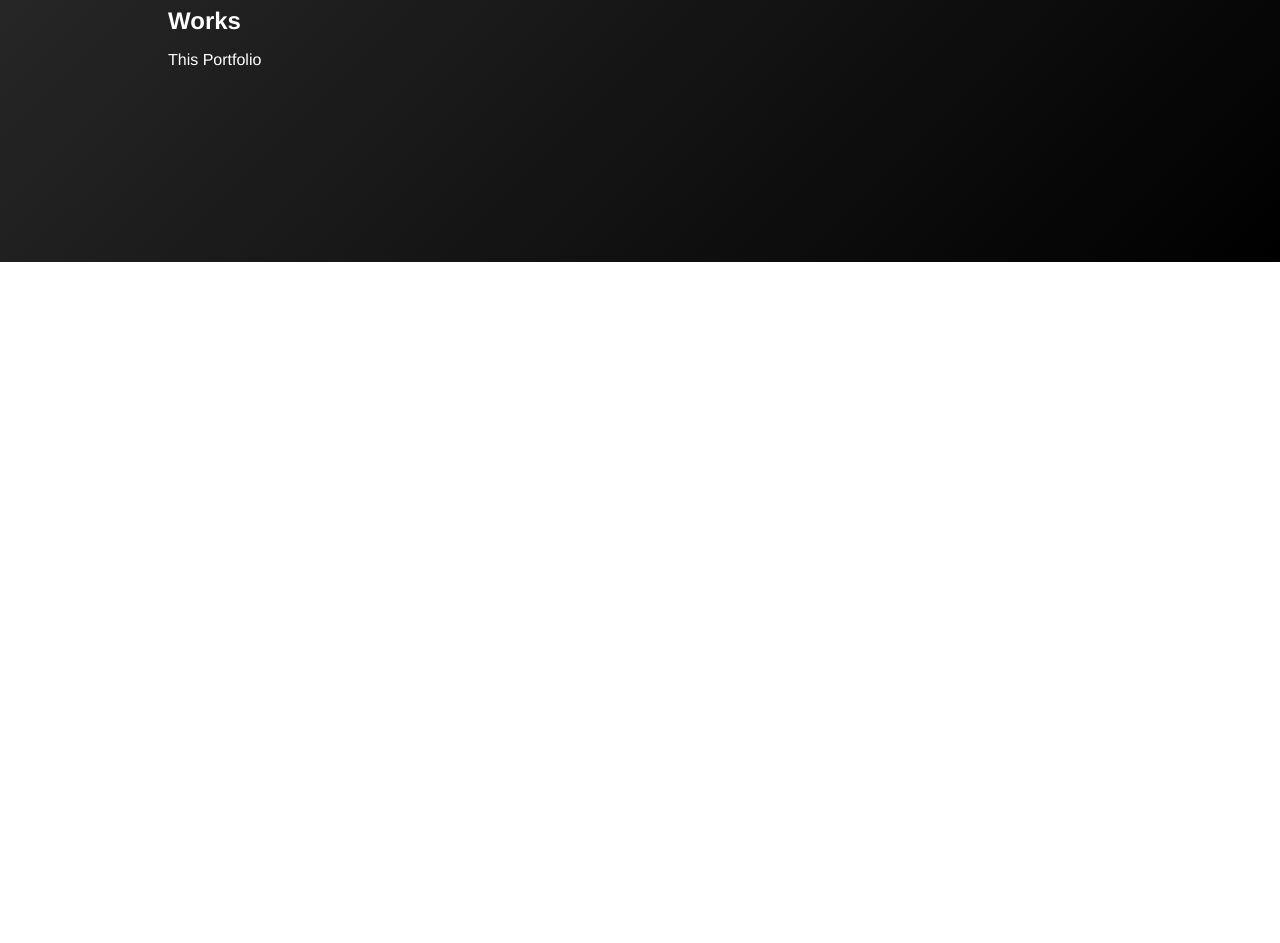
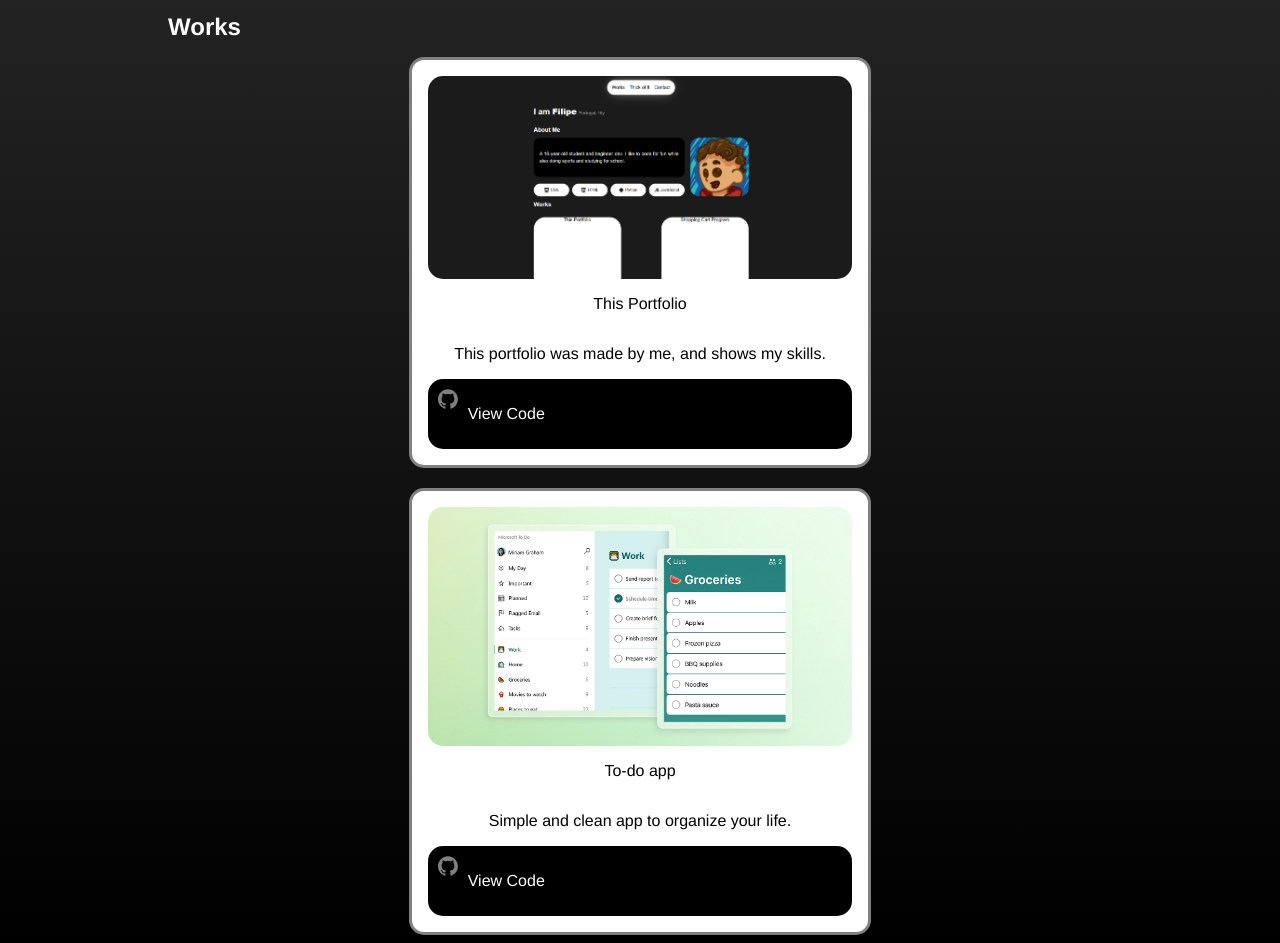
Before and after one commit to FilipeZ0/portfolio, a plain HTML site: page index.html in a window 1280 px wide. Shown: the part 554-1497 px from the top of the page. Before the commit the page ends 816 px from the top, so only its background shows below. Drawn offline with Linux system fonts and the light colour scheme.

Commit message:
Work section added

```diff
--- a/index.html
+++ b/index.html
@@ -34,25 +34,16 @@
                 I am Filipe
                 <a class="socials" href="https://github.com/FilipeZ0" target="_blank">
 
-                    <svg
-                        xmlns="http://www.w3.org/2000/svg"
-                        width="20"
-                        height="20px"
-                        viewBox="0 -3.5 256 256"
-                        preserveAspectRatio="xMinYMin meet"
-                    >
+                    <svg xmlns="http://www.w3.org/2000/svg" width="20" height="20px" viewBox="0 -3.5 256 256" preserveAspectRatio="xMinYMin meet">
                         <g fill="gray">
                             <path
-                                d="M127.505 0C57.095 0 0 57.085 0 127.505c0 56.336 36.534 104.13 87.196 120.99 6.372 1.18 8.712-2.766 8.712-6.134 0-3.04-.119-13.085-.173-23.739-35.473 7.713-42.958-15.044-42.958-15.044-5.8-14.738-14.157-18.656-14.157-18.656-11.568-7.914.872-7.752.872-7.752 12.804.9 19.546 13.14 19.546 13.14 11.372 19.493 29.828 13.857 37.104 10.6 1.144-8.242 4.449-13.866 8.095-17.05-28.32-3.225-58.092-14.158-58.092-63.014 0-13.92 4.981-25.295 13.138-34.224-1.324-3.212-5.688-16.18 1.235-33.743 0 0 10.707-3.427 35.073 13.07 10.17-2.826 21.078-4.242 31.914-4.29 10.836.048 21.752 1.464 31.942 4.29 24.337-16.497 35.029-13.07 35.029-13.07 6.94 17.563 2.574 30.531 1.25 33.743 8.175 8.929 13.122 20.303 13.122 34.224 0 48.972-29.828 59.756-58.22 62.912 4.573 3.957 8.648 11.717 8.648 23.612 0 17.06-.148 30.791-.148 34.991 0 3.393 2.295 7.369 8.759 6.117 50.634-16.879 87.122-64.656 87.122-120.973C255.009 57.085 197.922 0 127.505 0"
-                            />
+                                d="M127.505 0C57.095 0 0 57.085 0 127.505c0 56.336 36.534 104.13 87.196 120.99 6.372 1.18 8.712-2.766 8.712-6.134 0-3.04-.119-13.085-.173-23.739-35.473 7.713-42.958-15.044-42.958-15.044-5.8-14.738-14.157-18.656-14.157-18.656-11.568-7.914.872-7.752.872-7.752 12.804.9 19.546 13.14 19.546 13.14 11.372 19.493 29.828 13.857 37.104 10.6 1.144-8.242 4.449-13.866 8.095-17.05-28.32-3.225-58.092-14.158-58.092-63.014 0-13.92 4.981-25.295 13.138-34.224-1.324-3.212-5.688-16.18 1.235-33.743 0 0 10.707-3.427 35.073 13.07 10.17-2.826 21.078-4.242 31.914-4.29 10.836.048 21.752 1.464 31.942 4.29 24.337-16.497 35.029-13.07 35.029-13.07 6.94 17.563 2.574 30.531 1.25 33.743 8.175 8.929 13.122 20.303 13.122 34.224 0 48.972-29.828 59.756-58.22 62.912 4.573 3.957 8.648 11.717 8.648 23.612 0 17.06-.148 30.791-.148 34.991 0 3.393 2.295 7.369 8.759 6.117 50.634-16.879 87.122-64.656 87.122-120.973C255.009 57.085 197.922 0 127.505 0"/>
 
                             <path
-                                d="M47.755 181.634c-.28.633-1.278.823-2.185.389-.925-.416-1.445-1.28-1.145-1.916.275-.652 1.273-.834 2.196-.396.927.415 1.455 1.287 1.134 1.923M54.027 187.23c-.608.564-1.797.302-2.604-.589-.834-.889-.99-2.077-.373-2.65.627-.563 1.78-.3 2.616.59.834.899.996 2.08.36 2.65M58.33 194.39c-.782.543-2.06.034-2.849-1.1-.781-1.133-.781-2.493.017-3.038.792-.545 2.05-.055 2.85 1.07.78 1.153.78 2.513-.019 3.069M65.606 202.683c-.699.77-2.187.564-3.277-.488-1.114-1.028-1.425-2.487-.724-3.258.707-.772 2.204-.555 3.302.488 1.107 1.026 1.445 2.496.7 3.258M75.01 205.483c-.307.998-1.741 1.452-3.185 1.028-1.442-.437-2.386-1.607-2.095-2.616.3-1.005 1.74-1.478 3.195-1.024 1.44.435 2.386 1.596 2.086 2.612M85.714 206.67c.036 1.052-1.189 1.924-2.705 1.943-1.525.033-2.758-.818-2.774-1.852 0-1.062 1.197-1.926 2.721-1.951 1.516-.03 2.758.815 2.758 1.86M96.228 206.267c.182 1.026-.872 2.08-2.377 2.36-1.48.27-2.85-.363-3.039-1.38-.184-1.052.89-2.105 2.367-2.378 1.508-.262 2.857.355 3.049 1.398"
-                            />
+                                d="M47.755 181.634c-.28.633-1.278.823-2.185.389-.925-.416-1.445-1.28-1.145-1.916.275-.652 1.273-.834 2.196-.396.927.415 1.455 1.287 1.134 1.923M54.027 187.23c-.608.564-1.797.302-2.604-.589-.834-.889-.99-2.077-.373-2.65.627-.563 1.78-.3 2.616.59.834.899.996 2.08.36 2.65M58.33 194.39c-.782.543-2.06.034-2.849-1.1-.781-1.133-.781-2.493.017-3.038.792-.545 2.05-.055 2.85 1.07.78 1.153.78 2.513-.019 3.069M65.606 202.683c-.699.77-2.187.564-3.277-.488-1.114-1.028-1.425-2.487-.724-3.258.707-.772 2.204-.555 3.302.488 1.107 1.026 1.445 2.496.7 3.258M75.01 205.483c-.307.998-1.741 1.452-3.185 1.028-1.442-.437-2.386-1.607-2.095-2.616.3-1.005 1.74-1.478 3.195-1.024 1.44.435 2.386 1.596 2.086 2.612M85.714 206.67c.036 1.052-1.189 1.924-2.705 1.943-1.525.033-2.758-.818-2.774-1.852 0-1.062 1.197-1.926 2.721-1.951 1.516-.03 2.758.815 2.758 1.86M96.228 206.267c.182 1.026-.872 2.08-2.377 2.36-1.48.27-2.85-.363-3.039-1.38-.184-1.052.89-2.105 2.367-2.378 1.508-.262 2.857.355 3.049 1.398"/>
                         </g>
                     </svg>
-                    </a
-                >
+                </a>
             </h1>
 
             <h4>Web Developer from Portugal</h4>
@@ -72,11 +63,55 @@
 
             <h2>Works</h2>
 
-            <div class="Works">
+            <div class="works">
 
-                <div class="project">This Portfolio</div>
+                <div class="project">
 
-            </div>
+                    <img src="images/portfolio.png">
+                    <p class="ptitle">This Portfolio</p>
+                    <p>This portfolio was made by me, and shows my skills.</p>
+
+                    <a class="pcode" href="https://github.com/FilipeZ0/portfolio" target="_blank">
+
+                        <svg xmlns="http://www.w3.org/2000/svg" width="20" height="50px" viewBox="0 -3.5 256 256" preserveAspectRatio="xMinYMin meet">
+                            <g fill="gray">
+                                <path
+                                    d="M127.505 0C57.095 0 0 57.085 0 127.505c0 56.336 36.534 104.13 87.196 120.99 6.372 1.18 8.712-2.766 8.712-6.134 0-3.04-.119-13.085-.173-23.739-35.473 7.713-42.958-15.044-42.958-15.044-5.8-14.738-14.157-18.656-14.157-18.656-11.568-7.914.872-7.752.872-7.752 12.804.9 19.546 13.14 19.546 13.14 11.372 19.493 29.828 13.857 37.104 10.6 1.144-8.242 4.449-13.866 8.095-17.05-28.32-3.225-58.092-14.158-58.092-63.014 0-13.92 4.981-25.295 13.138-34.224-1.324-3.212-5.688-16.18 1.235-33.743 0 0 10.707-3.427 35.073 13.07 10.17-2.826 21.078-4.242 31.914-4.29 10.836.048 21.752 1.464 31.942 4.29 24.337-16.497 35.029-13.07 35.029-13.07 6.94 17.563 2.574 30.531 1.25 33.743 8.175 8.929 13.122 20.303 13.122 34.224 0 48.972-29.828 59.756-58.22 62.912 4.573 3.957 8.648 11.717 8.648 23.612 0 17.06-.148 30.791-.148 34.991 0 3.393 2.295 7.369 8.759 6.117 50.634-16.879 87.122-64.656 87.122-120.973C255.009 57.085 197.922 0 127.505 0"/>
+
+                                <path
+                                    d="M47.755 181.634c-.28.633-1.278.823-2.185.389-.925-.416-1.445-1.28-1.145-1.916.275-.652 1.273-.834 2.196-.396.927.415 1.455 1.287 1.134 1.923M54.027 187.23c-.608.564-1.797.302-2.604-.589-.834-.889-.99-2.077-.373-2.65.627-.563 1.78-.3 2.616.59.834.899.996 2.08.36 2.65M58.33 194.39c-.782.543-2.06.034-2.849-1.1-.781-1.133-.781-2.493.017-3.038.792-.545 2.05-.055 2.85 1.07.78 1.153.78 2.513-.019 3.069M65.606 202.683c-.699.77-2.187.564-3.277-.488-1.114-1.028-1.425-2.487-.724-3.258.707-.772 2.204-.555 3.302.488 1.107 1.026 1.445 2.496.7 3.258M75.01 205.483c-.307.998-1.741 1.452-3.185 1.028-1.442-.437-2.386-1.607-2.095-2.616.3-1.005 1.74-1.478 3.195-1.024 1.44.435 2.386 1.596 2.086 2.612M85.714 206.67c.036 1.052-1.189 1.924-2.705 1.943-1.525.033-2.758-.818-2.774-1.852 0-1.062 1.197-1.926 2.721-1.951 1.516-.03 2.758.815 2.758 1.86M96.228 206.267c.182 1.026-.872 2.08-2.377 2.36-1.48.27-2.85-.363-3.039-1.38-.184-1.052.89-2.105 2.367-2.378 1.508-.262 2.857.355 3.049 1.398"/>
+                            </g>
+                        </svg>
+
+                        <p>View Code</p>
+
+                    </a>
+
+                </div>
+
+                <div class="project">
+
+                    <img src="images/todo.avif">
+                    <p class="ptitle">To-do app</p>
+                    <p>Simple and clean app to organize your life.</p>
+
+                    <a class="pcode" href="https://github.com/FilipeZ0/portfolio" target="_blank">
+
+                        <svg xmlns="http://www.w3.org/2000/svg" width="20" height="50px" viewBox="0 -3.5 256 256" preserveAspectRatio="xMinYMin meet">
+                            <g fill="gray">
+                                <path
+                                    d="M127.505 0C57.095 0 0 57.085 0 127.505c0 56.336 36.534 104.13 87.196 120.99 6.372 1.18 8.712-2.766 8.712-6.134 0-3.04-.119-13.085-.173-23.739-35.473 7.713-42.958-15.044-42.958-15.044-5.8-14.738-14.157-18.656-14.157-18.656-11.568-7.914.872-7.752.872-7.752 12.804.9 19.546 13.14 19.546 13.14 11.372 19.493 29.828 13.857 37.104 10.6 1.144-8.242 4.449-13.866 8.095-17.05-28.32-3.225-58.092-14.158-58.092-63.014 0-13.92 4.981-25.295 13.138-34.224-1.324-3.212-5.688-16.18 1.235-33.743 0 0 10.707-3.427 35.073 13.07 10.17-2.826 21.078-4.242 31.914-4.29 10.836.048 21.752 1.464 31.942 4.29 24.337-16.497 35.029-13.07 35.029-13.07 6.94 17.563 2.574 30.531 1.25 33.743 8.175 8.929 13.122 20.303 13.122 34.224 0 48.972-29.828 59.756-58.22 62.912 4.573 3.957 8.648 11.717 8.648 23.612 0 17.06-.148 30.791-.148 34.991 0 3.393 2.295 7.369 8.759 6.117 50.634-16.879 87.122-64.656 87.122-120.973C255.009 57.085 197.922 0 127.505 0"/>
+
+                                <path
+                                    d="M47.755 181.634c-.28.633-1.278.823-2.185.389-.925-.416-1.445-1.28-1.145-1.916.275-.652 1.273-.834 2.196-.396.927.415 1.455 1.287 1.134 1.923M54.027 187.23c-.608.564-1.797.302-2.604-.589-.834-.889-.99-2.077-.373-2.65.627-.563 1.78-.3 2.616.59.834.899.996 2.08.36 2.65M58.33 194.39c-.782.543-2.06.034-2.849-1.1-.781-1.133-.781-2.493.017-3.038.792-.545 2.05-.055 2.85 1.07.78 1.153.78 2.513-.019 3.069M65.606 202.683c-.699.77-2.187.564-3.277-.488-1.114-1.028-1.425-2.487-.724-3.258.707-.772 2.204-.555 3.302.488 1.107 1.026 1.445 2.496.7 3.258M75.01 205.483c-.307.998-1.741 1.452-3.185 1.028-1.442-.437-2.386-1.607-2.095-2.616.3-1.005 1.74-1.478 3.195-1.024 1.44.435 2.386 1.596 2.086 2.612M85.714 206.67c.036 1.052-1.189 1.924-2.705 1.943-1.525.033-2.758-.818-2.774-1.852 0-1.062 1.197-1.926 2.721-1.951 1.516-.03 2.758.815 2.758 1.86M96.228 206.267c.182 1.026-.872 2.08-2.377 2.36-1.48.27-2.85-.363-3.039-1.38-.184-1.052.89-2.105 2.367-2.378 1.508-.262 2.857.355 3.049 1.398"/>
+                            </g>
+                        </svg>
+
+                        <p>View Code</p>
+
+                    </a>
+
+                </div>
 
         </main>
     </body>
--- a/style.css
+++ b/style.css
@@ -2,9 +2,13 @@
     --radius: 15px;
 }
 
+* {
+    box-sizing: border-box;
+}
+
 body {
     font-family: Helvetica;
-    background: linear-gradient(135deg, rgb(52, 52, 52), black);
+    background: linear-gradient(180deg, rgb(44, 44, 44) 20%, black);
     color: white;
     display: flex;
     flex-direction: column;
@@ -27,7 +31,7 @@ nav {
     justify-content: space-evenly;
     margin: 10px auto;
     width: 20%;
-    padding: 10px;
+    padding: 13px;
     background: white;
     border-radius: var(--radius);
     background: linear-gradient(90deg, white 60%, rgb(185, 185, 185));
@@ -94,6 +98,51 @@ h2 {
     height:100%;
 }
 
+.works {
+    display: flex;
+    justify-content:space-evenly;
+    gap: 20px;
+    flex-wrap: wrap;
+}
+
+.project {
+    background: white;
+    color: black;
+    display: flex;
+    flex-direction: column;
+    max-width: 49%;
+    align-items: center;
+    justify-content: center;
+    border-radius: var(--radius);
+    padding: 16px;
+    border: 3px solid gray;
+    overflow: hidden;
+
+}
+
+.ptitle {
+    padding: 0;
+}
+
+.project img {
+    max-height: 100%;
+    width: 100%;
+    border-radius: var(--radius);
+}
+
+.pcode{
+    display: flex;
+    align-items: center;
+    justify-items: flex-start;
+    background: black;
+    border-radius: var(--radius);
+    color: white;
+    padding: 10px;
+    width: 100%;
+    gap: 10px;
+    font-size: 1em;
+}
+
 @media screen and (max-width: 768px){
 
     .avatar {
@@ -103,8 +152,4 @@ h2 {
     .about {
         flex-direction: column-reverse;
     }
-
-    .nav {
-
-    }
 }
```
Also changed, not shown: images/todo.avif (added).
